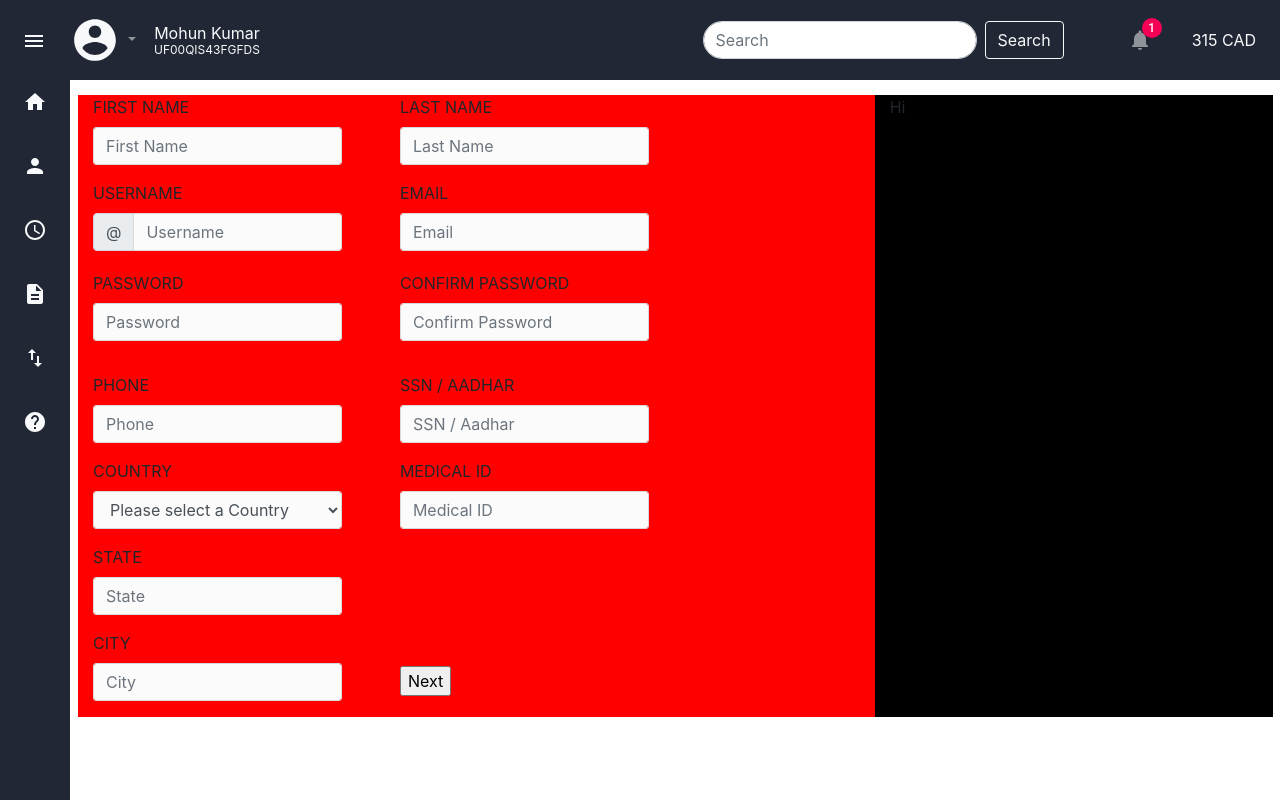
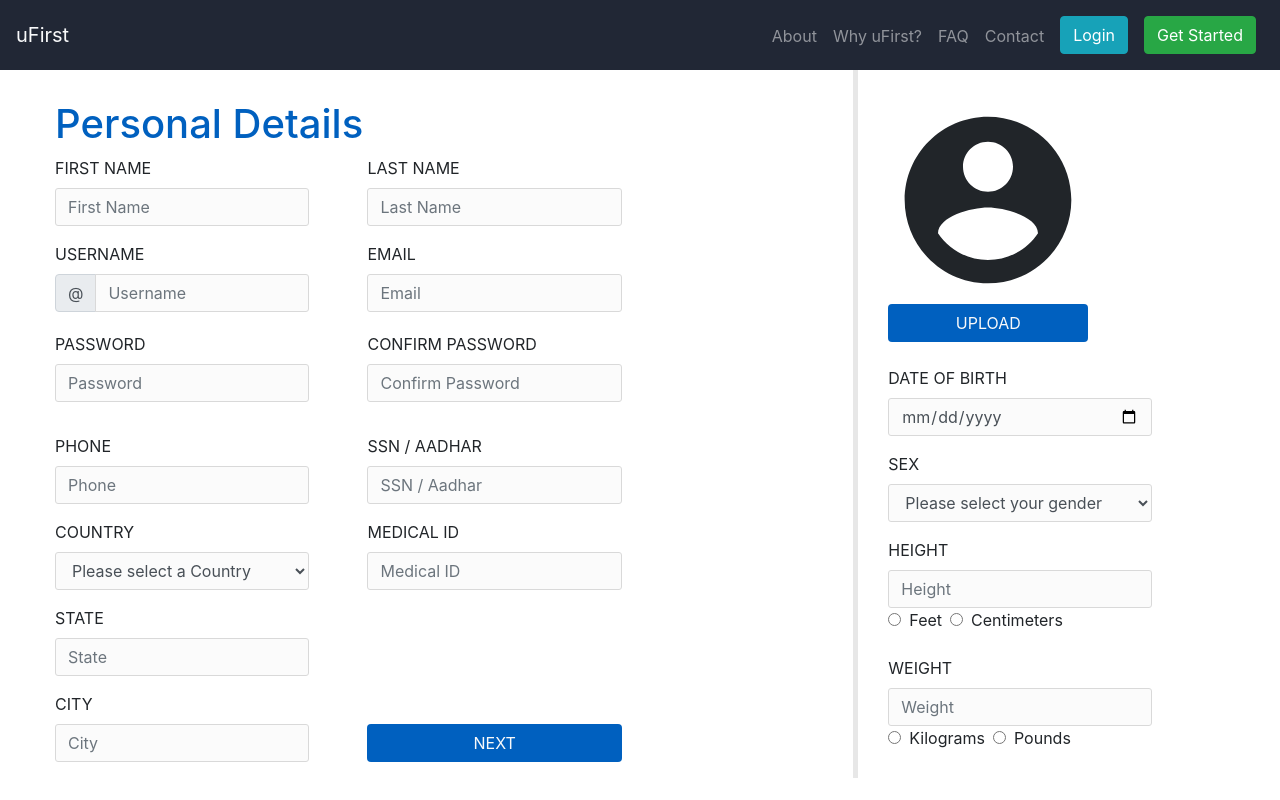
Before and after one commit to Asjad-Waseem/uFirst, a React (Create React App) app: page / in a window 1280 px wide. Built offline with nearby package versions, Linux system fonts and the light colour scheme.

Commit message:
Update App.js

```diff
--- a/src/App.js
+++ b/src/App.js
@@ -10,9 +10,6 @@ import { store, persistor } from './store';
 import PatientSignUpForm1 from './components/Forms/SignupForms/PatientSignUpForms/PatientSignUpForm1';
 import PatientSignUpForm2 from './components/Forms/SignupForms/PatientSignUpForms/PatientSignUpForm2';
 
-import Content from './components/Dashboards/DoctorDashboard/DashboardLayout/Content';
-import Testing from './components/Forms/PatientDataForms/PersonalDetailsForm/Testing';
-
 function App() {
   return (
 
@@ -24,13 +21,9 @@ function App() {
 
     <div className="App">
 
-    <Route exact path = "/" component = {Testing} />
-
-    <Route exact path = "/SignUp/PatientSignUpForm01" component = {PatientSignUpForm1} />
+    <Route exact path = "/" component = {PatientSignUpForm1} />
 
     <Route exact path = "/SignUp/PatientSignUpForm02" component = {PatientSignUpForm2} />
-
-    <Route exact path = "/DoctorDashboard" component = {Content} />
 
     </div>
 
```
